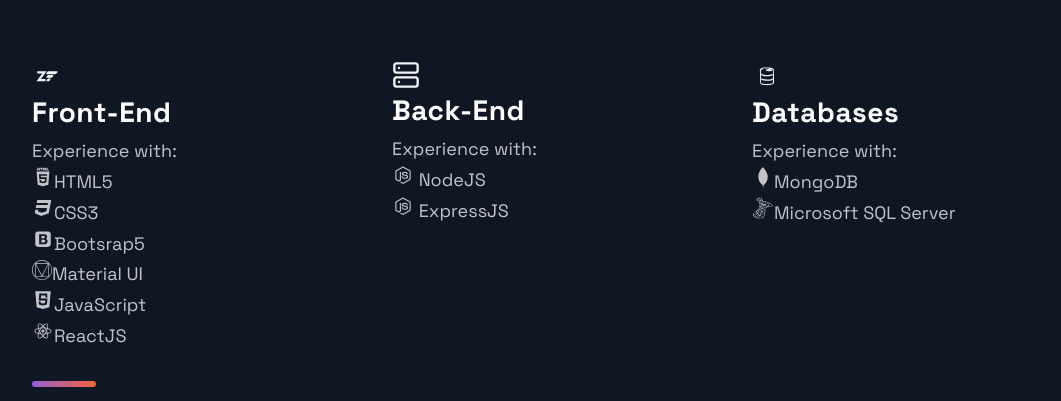
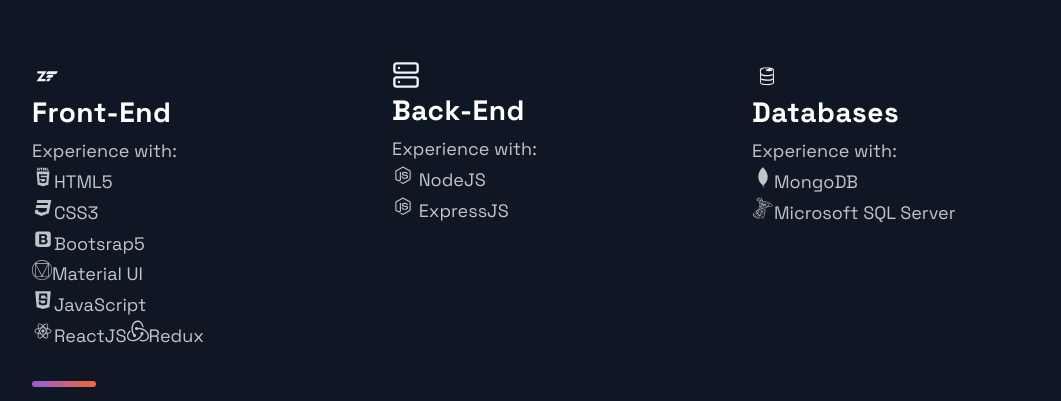
Before and after one commit to Wathek25/my-portfolio, a Next.js app: page / in a window 1280 px wide. Shown: the part 2620-3021 px from the top of the page, without its empty margins (88-1149 px from the left). Built offline with nearby package versions, Linux system fonts and the light colour scheme.

Commit message:
Fixing Technologies

```diff
--- a/src/components/Technologies/Technologies.js
+++ b/src/components/Technologies/Technologies.js
@@ -10,7 +10,11 @@
   DiMsqlServer,
 } from "react-icons/di";
 import { FiServer } from "react-icons/fi";
-import { SiMicrosoftsqlserver, SiMaterialdesign } from "react-icons/si";
+import {
+  SiMicrosoftsqlserver,
+  SiMaterialdesign,
+  SiRedux,
+} from "react-icons/si";
 import { TiHtml5, TiCss3 } from "react-icons/ti";
 import {
   Section,
@@ -56,6 +60,8 @@
             JavaScript <br />
             <DiReact size="2.2rem" />
             ReactJS
+            <SiRedux size="2.2rem" />
+            Redux
           </ListParagraph>
         </ListContainer>
       </ListItem>
```
